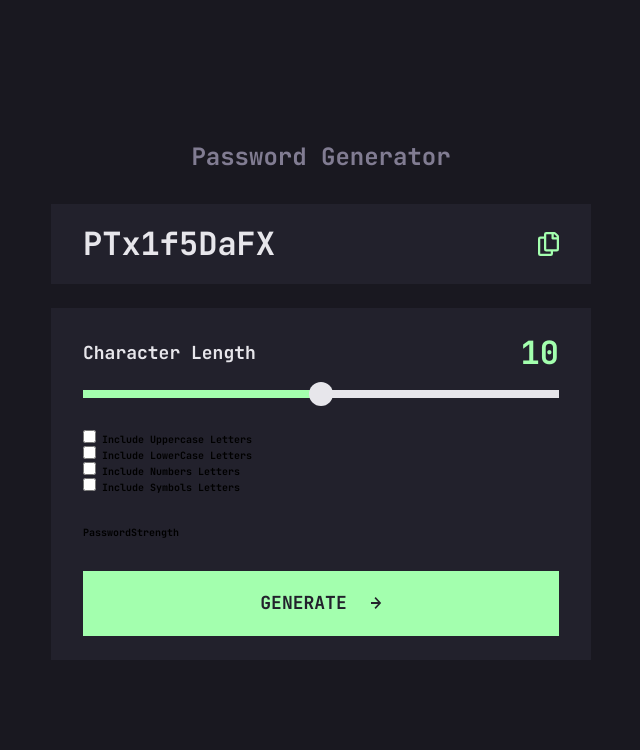
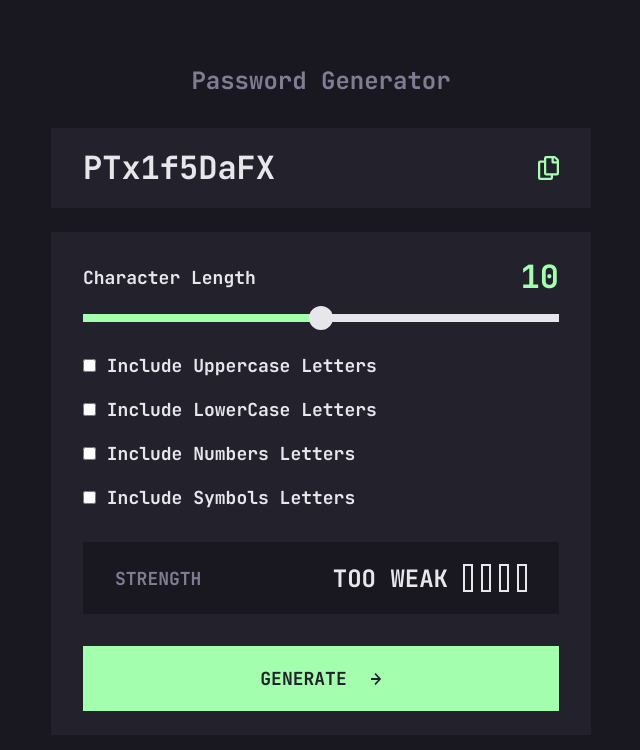
Before and after one commit to aleksandr-efimenko/password-generator-frontendmentor, a Next.js app: page / in a window 1280 px wide. Shown: the top 750 px of the page, without its empty margins (319-959 px from the left). Built offline with nearby package versions, Linux system fonts and the light colour scheme.

Commit message:
create pass detector styles

```diff
--- a/components/CharacterLengthSlider.tsx
+++ b/components/CharacterLengthSlider.tsx
@@ -11,8 +11,8 @@ export default function CharacterLengthSlider({
   const handleRangeChange = (e: React.ChangeEvent<HTMLInputElement>) => {
     setLength(e.target.value);
   };
-  const min = 5;
-  const max = 15;
+  const min = 0;
+  const max = 20;
   return (
     <div className={charLenStyles["character-length-container"]}>
       <div className={charLenStyles["text-container"]}>
--- a/components/PasswordGenerator.tsx
+++ b/components/PasswordGenerator.tsx
@@ -1,16 +1,18 @@
-import React from "react";
+import React, { useState } from "react";
 import PasswordOutput from "./PasswordOutput";
 import passGenStyles from "@/styles/componentsStyles/PasswordGenerator.module.css";
-import PasswordStrength from "./PasswordStrength";
+import PasswordStrengthDetector from "./PasswordStrengthDetector";
 import CharacterLengthSlider from "./CharacterLengthSlider";
 import NeonGreenButton from "./NeonGreenButton";
 import NeonGreenCheckbox from "./NeonGreenCheckbox";
+import checkboxStyles from "@/styles/componentsStyles/NeonGreenCheckbox.module.css";
+import { determinePasswordComplexity } from "../utils/passComplexity";
 
 export default function PasswordGenerator() {
   const [generatedPassword, setGeneratedPassword] =
-    React.useState<string>("PTx1f5DaFX");
+    useState<string>("PTx1f5DaFX");
 
-  const [settings, setSettings] = React.useState({
+  const [settings, setSettings] = useState({
     length: 10,
     uppercase: true,
     lowercase: true,
@@ -28,13 +30,13 @@ export default function PasswordGenerator() {
             setSettings((currentSettings) => ({ ...currentSettings, length }))
           }
         />
-        <div>
-            <NeonGreenCheckbox> Include Uppercase Letters </NeonGreenCheckbox>
-            <NeonGreenCheckbox> Include LowerCase Letters </NeonGreenCheckbox>
-            <NeonGreenCheckbox> Include Numbers Letters </NeonGreenCheckbox>
-            <NeonGreenCheckbox> Include Symbols Letters </NeonGreenCheckbox>
+        <div className={checkboxStyles["checkbox-container"]}>
+          <NeonGreenCheckbox> Include Uppercase Letters </NeonGreenCheckbox>
+          <NeonGreenCheckbox> Include LowerCase Letters </NeonGreenCheckbox>
+          <NeonGreenCheckbox> Include Numbers Letters </NeonGreenCheckbox>
+          <NeonGreenCheckbox> Include Symbols Letters </NeonGreenCheckbox>
         </div>
-        <PasswordStrength />
+        <PasswordStrengthDetector complexity={determinePasswordComplexity(generatedPassword)} />
         <NeonGreenButton> Generate </NeonGreenButton>
       </div>
     </div>
--- a/components/PasswordStrength.tsx
+++ /dev/null
@@ -1,7 +0,0 @@
-import React from 'react'
-
-export default function PasswordStrength() {
-  return (
-    <div>PasswordStrength</div>
-  )
-}
--- /dev/null
+++ b/components/PasswordStrengthDetector.tsx
@@ -0,0 +1,29 @@
+import React from "react";
+import passDetectorStyles from "@/styles/componentsStyles/PasswordStrengthDetector.module.css";
+
+export default function PasswordStrength({
+  complexity,
+}: {
+  complexity: 0 | 1 | 2 | 3;
+}) {
+  const strength = ["Too Weak", "Weak", "Medium", "Strong"];
+
+  return (
+    <div className={passDetectorStyles["pass-strength-detector-container"]}>
+      <p>STRENGTH</p>
+      <div className={passDetectorStyles["strength-indicator-container"]}>
+        <p className={passDetectorStyles["strength-text"]}>
+          {strength[complexity]}
+        </p>
+        <div className={passDetectorStyles["colored-bar-container"]}>
+          {strength.map((_, index) => (
+            <div
+              key={index}
+              className={passDetectorStyles["strength-colored-bar"]}
+            ></div>
+          ))}
+        </div>
+      </div>
+    </div>
+  );
+}
--- a/src/styles/componentsStyles/NeonGreenCheckbox.module.css
+++ b/src/styles/componentsStyles/NeonGreenCheckbox.module.css
@@ -1,4 +1,11 @@
-.neon-green-checkbox-container {
+.checkbox-container {
+  display: flex;
+  flex-direction: column;
+  justify-content: center;
+  gap: 2rem;
+}
+
+.neon-green-checkbox-item {
   display: flex;
   gap: 2rem;
   align-items: center;
@@ -9,11 +16,11 @@
   font-weight: var(--fw-bold);
 }
 
-.neon-green-checkbox-container label,
-.neon-green-checkbox-container input {
+.neon-green-checkbox-item label,
+.neon-green-checkbox-item input {
   cursor: pointer;
 }
 
-.neon-green-checkbox-container label:hover {
+.neon-green-checkbox-item label:hover {
   color: var(--neon-green);
 }
--- /dev/null
+++ b/src/styles/componentsStyles/PasswordStrengthDetector.module.css
@@ -0,0 +1,32 @@
+.pass-strength-detector-container {
+    background-color: var(--very-dark-gray);
+    text-transform: uppercase;
+    display: flex;
+    height:  7.2rem;
+    align-items: center;
+    justify-content: space-between;
+    padding: 2.1rem 3.2rem;
+    font-size: var(--fs-body);
+    color: var(--gray);
+}
+
+.strength-text {
+    font-size: var(--fs-heading-m);
+    color: var(--almost-white);
+}
+
+.strength-indicator-container {
+    display: flex;
+    align-items: center;
+    gap: 1.5rem;
+}
+.colored-bar-container{
+    display: flex;
+    gap: .8rem;
+}
+
+.strength-colored-bar {
+    height: 2.8rem;
+    width: 1rem;
+    border: .2rem solid var(--almost-white);
+}
--- /dev/null
+++ b/utils/passComplexity.ts
@@ -0,0 +1,4 @@
+export function determinePasswordComplexity(password: string): 0 | 1 | 2 | 3 {
+  let complexity = 0;
+  return 0;
+}
```
